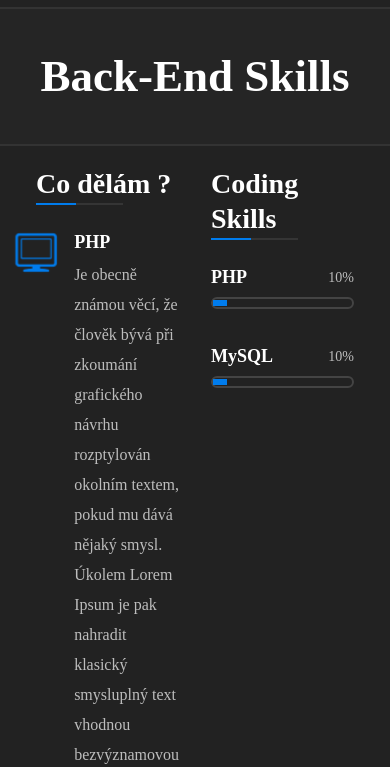
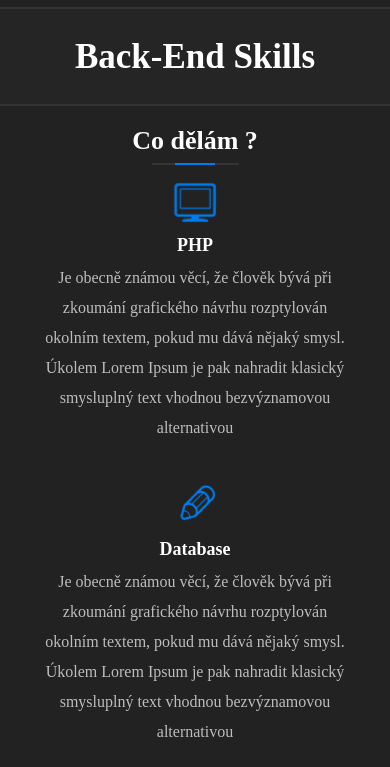
Before and after one commit to ian293382/html_hw_re, a plain HTML site: page back_end_skill.html in a window 390 px wide. Shown: the part 77-844 px from the top of the page. Drawn offline with Linux system fonts and the light colour scheme.

Commit message:
implement back_end_page setting

```diff
--- a/back_end_skill.html
+++ b/back_end_skill.html
@@ -71,7 +71,7 @@
 
       <div class="container">
         <div class="row">
-          <div class="col-lg-6">
+          <div class="col-lg-6 col-md-12 col-sm-12">
             <div class="headline_box_group">
               <h3 class="headline_service">Co dělám ?</h3>
 
@@ -104,7 +104,7 @@
 
           </div>
 
-          <div class="col-lg-6">
+          <div class="col-lg-6 col-md-12 col-sm-12">
             <div class="headline_box_group">
               <h3 class="headline_service">Coding Skills</h3>
 
--- a/css/style.css
+++ b/css/style.css
@@ -277,6 +277,15 @@ a {
 	}
 }
 
+@media screen and (max-width:540px) {
+	.hero{
+		padding-top: 30px;
+		padding-bottom: 30px;
+
+		text-align: center;
+	}
+}
+
 .hero-light {
 	background-color: #252525;
 }
@@ -297,7 +306,14 @@ a {
 		font-weight: 700;
 		line-height: 35px;
 	}
+}
 
+@media screen and (max-width: 540px) {
+	.page_title {
+		font-size: 35px;
+		font-weight: 700;
+		line-height: 35px;
+	}
 }
 
 /* navbar */
@@ -711,6 +727,15 @@ background: #222;
 
 }
 
+@media screen and (max-width:540px) {
+	.back_end_skill .headline_service {
+
+		margin-bottom: 5px;
+		font-size: 26px;
+		line-height: 30px;
+	}
+}
+
 .back_end_skill .headline-box-border-grey {
 	width: 87px;
 	height: 2px;
@@ -741,6 +766,16 @@ background: #222;
 	margin-bottom: 20px;
 }
 
+@media screen and (max-width:820px) {
+	.back_end_skill .container [class^="col-"] .back-wrapper:last-child{
+		margin-bottom: 40px;
+	}
+	.back-wrapper{
+		flex-direction: column;
+		align-items: center;
+	}
+}
+
 .back-image {
 	display: flex;
 
@@ -757,12 +792,31 @@ background: #222;
 	background-position: center;
 }
 
+@media screen and (max-width:820px) {
+	.back-image img {
+		padding-right: 0;
+
+	}
+}
+
 .back-text-group {
 	display: inline-flex;
 	flex-wrap: nowrap;
 	justify-content: flex-start;
 	align-items: flex-start;
 	flex-direction: column;
+}
+
+@media screen and (max-width:820px) {
+	.back_end_skill .headline_box_group {
+    align-items: center;
+		padding-bottom: 10px;
+	}
+
+	.back-text-group {
+		align-items: center;
+		text-align: center;
+	}
 }
 
 .back_name {
@@ -781,6 +835,13 @@ background: #222;
 	font-style: normal;
 	font-weight: 400;
 	line-height: 30px;
+}
+
+@media screen and (max-width:820px) {
+	.back_para {
+		padding-bottom: 10px;
+	}
+
 }
 
 /* portfolio */
```
